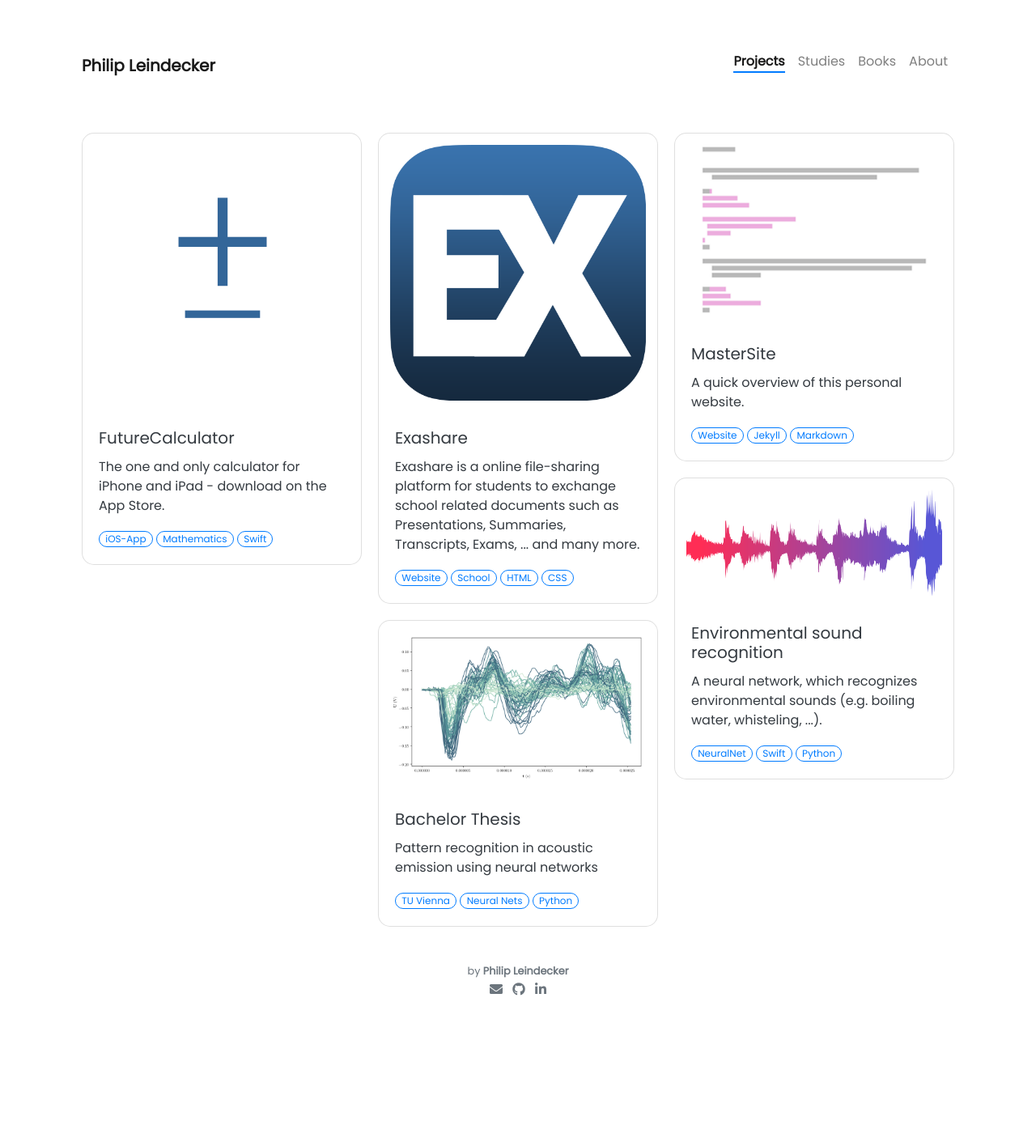
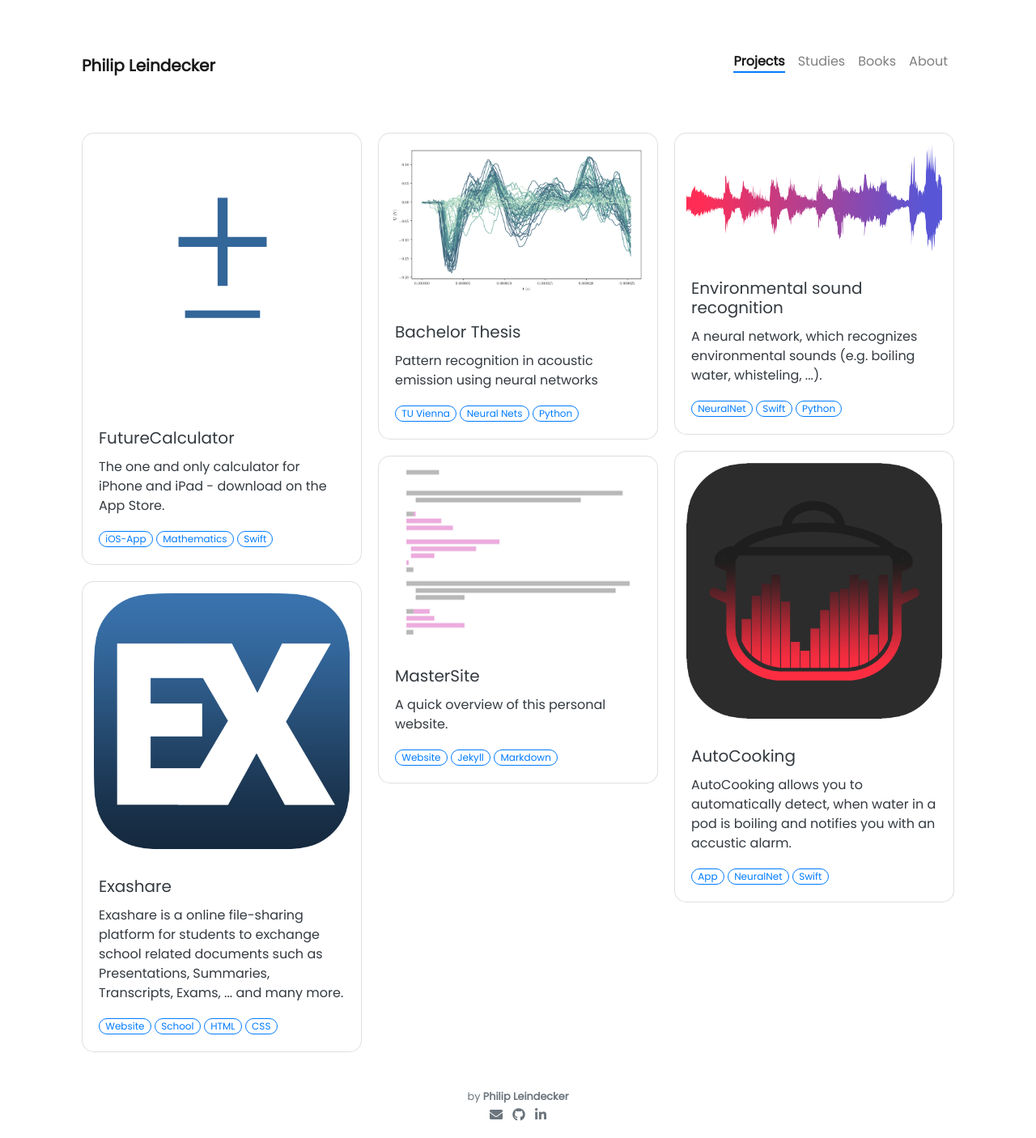
Before and after one commit to philipleindecker/philipleindecker.github.io, a Jekyll site: the page built from pages/projects.html, in a window 1280 px wide. Shown: the whole page at 81% size. Built offline with Jekyll 4.4.1, drawn with Linux system fonts in a browser that asks for light colours; nearby versions of some CDN libraries; before the commit the page ends 1251 px from its top, so only the background shows below that.

```diff
--- a/_config.yml
+++ b/_config.yml
@@ -30,15 +30,6 @@ author:
 # youtube           : your_channel_name
 
 
-### Pagination ###
-paginate: 6
-paginate_path: "/articles/page-:num/"
-
-
-### Posts Permalink ###
-permalink: articles/:title
-
-
 ### Collections ###
 collections:
   projects:
--- /dev/null
+++ b/_projects/(6) AutoCooking.md
@@ -0,0 +1,37 @@
+---
+name: AutoCooking
+title: AutoCooking
+tools: [App, NeuralNet, Swift]
+tags: [App, NeuralNet, Swift]
+image: /assets/project-images/logos/auto-cooking-logo.png
+description: AutoCooking allows you to automatically detect, when water in a pod is boiling and notifies you with an accustic alarm.
+---
+
+## Screenshots
+
+<div style="clear: both;display: table;">
+    <img src="/assets/project-images/auto-cooking/img1.png" alt="AutoCooking" style="float: left;height: 350px;"/>
+    <img src="/assets/project-images/auto-cooking/img2.png" alt="AutoCooking" style="float: left;height: 350px;margin-left: 30px;"/>
+    <img src="/assets/project-images/auto-cooking/img3.png" alt="AutoCooking" style="float: left;height: 350px;margin-left: 30px;"/>
+</div>
+
+
+## Description
+AutoCooking allows you to automate your cooking!
+
+No longer waiting for the water to cook! Now - with AutoCooking - you can relay on your iPhone to do the waiting for you.
+When the water is boiling and ready to be used for cooking, it will notify you by an acoustic alarm.
+
+### How to use:
+1.) Place the iPhone near the pod with the water you want to cook (approx. 30cm radius) and click on Start.
+2.) When the water is boiling, the phone will detect this and notifiy you with an acoustic alarm.
+3.) Done
+
+### Restrictions:
+Additional sound or noise typical for a kitchen environment is usually ignored by the trained neural network. Boiling the water with or without a pod lid should also not affect the detection. Sometimes, if the noise is too loud, it might lead to false or no detections.
+The App is trained to detect the sound of only one pod with boiling water. Thus, do not use the App, if you are cooking with multiple pods, pans, ... etc.
+
+### Technical background and Security:
+The app uses a pre-trained AI, specifically to detect the sound of boiling water, even in a noisy environment. The app does not send or store any data of the recordings and is also fully functional offline.
+
+<img src="/assets/project-images/logos/auto-cooking-logo.png" alt="AutoCooking" width="200"/>
```
Also changed, not shown: _includes/navbar.html (+10 -0 lines), _includes/scripts.html (+0 -10 lines), 1 other file.
